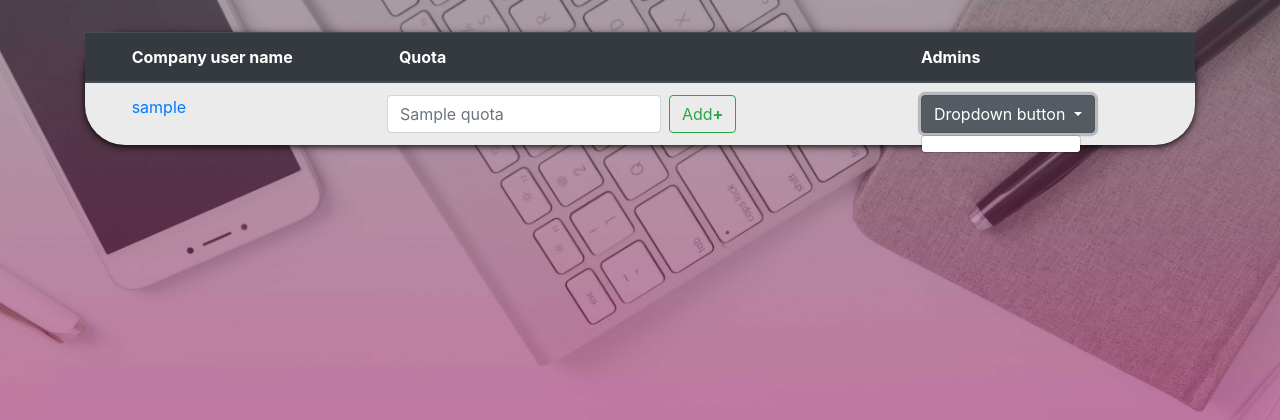
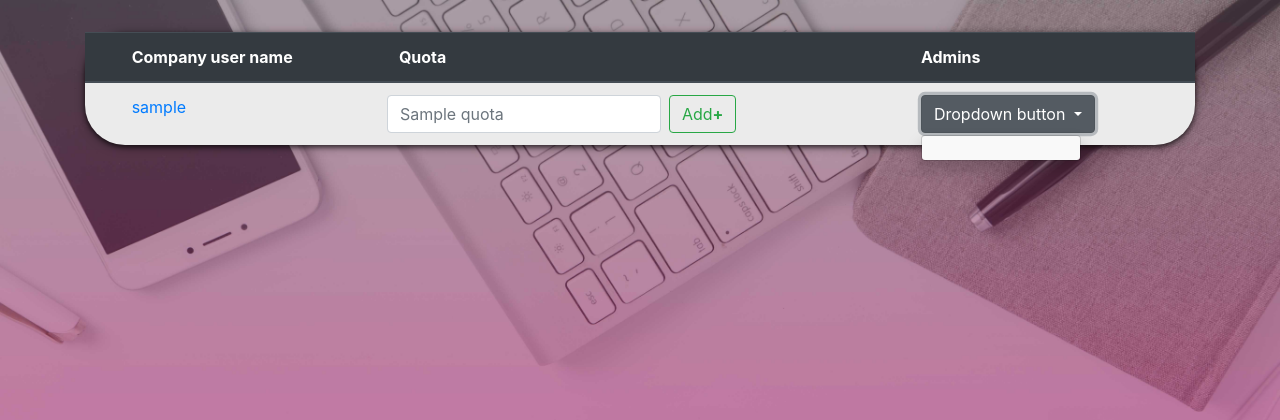
Before and after one commit to mohamedsamirpassion/PassionTestApp, a Flask app: template templates/company_dashboard.html in a window 1280 px wide, after a click on "Dropdown button". Shown: the top 420 px of the page. Run offline with Flask 2, Linux system fonts and the light colour scheme; the template is opened without the code that fills it: most values are stand-ins (such as "Sample title", 1, 10 or a date in 2020); some libraries are stand-ins or nearby versions.

Commit message:
Testing the dropdown menu in 'company_dashboard'

```diff
--- a/templates/company_dashboard.html
+++ b/templates/company_dashboard.html
@@ -10,6 +10,28 @@
     <script src="https://maxcdn.bootstrapcdn.com/bootstrap/4.0.0/js/bootstrap.min.js" integrity="sha384-JZR6Spejh4U02d8jOt6vLEHfe/JQGiRRSQQxSfFWpi1MquVdAyjUar5+76PVCmYl" crossorigin="anonymous"></script>
 
     <link rel="stylesheet" href="../static/css/company_dashboard.css?version=100">
+
+    <!-- Testing the dropdown menu -->
+    <style>
+      .dropdown {
+        position: relative;
+        display: inline-block;
+      }
+
+      .dropdown-content {
+        display: none;
+        position: absolute;
+        background-color: #f9f9f9;
+        min-width: 160px;
+        box-shadow: 0px 8px 16px 0px rgba(0,0,0,0.2);
+        padding: 12px 16px;
+        z-index: 1;
+      }
+
+      .dropdown:hover .dropdown-content {
+        display: block;
+      }
+      </style>
 </head>
 <body>
   <div class="container">
@@ -41,7 +63,7 @@
                 <button class="btn btn-secondary dropdown-toggle" type="button" id="dropdownMenuButton" data-toggle="dropdown" aria-haspopup="true" aria-expanded="false">
                   Dropdown button
                 </button>
-                <div class="dropdown-menu" aria-labelledby="dropdownMenuButton">
+                <div class="dropdown-menu dropdown-content" aria-labelledby="dropdownMenuButton">
                   {% for admin in admins if admin.company == company.user_name.lower() %}
                     <div>
                       <p class="dropdown-item" href="#">
```
